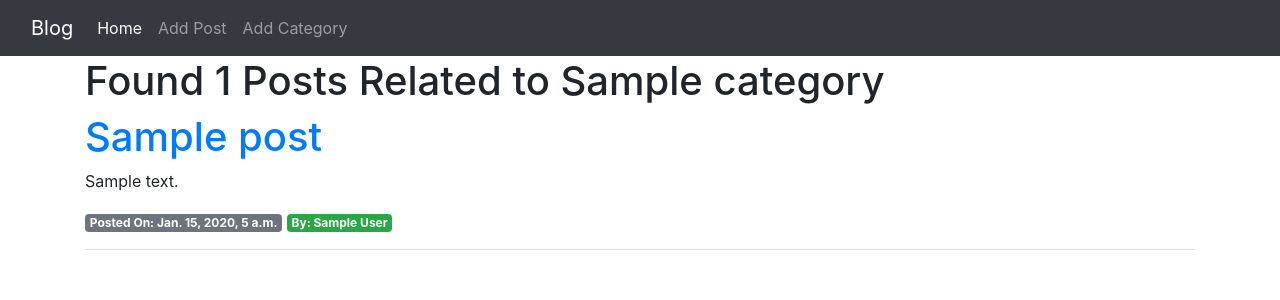
After one commit to anishst/django_app, a Django app: page /category/1/ in a window 1280 px wide. The commit adds this page. Shown: the top 300 px of the page. Run offline with Django 3.2, Linux system fonts and the light colour scheme; tables that the repository leaves empty hold one stand-in row (values such as "Sample post"); some libraries are stand-ins or nearby versions.

Commit message:
added category view and count

```diff
--- a/src/blog/models.py
+++ b/src/blog/models.py
@@ -21,7 +21,6 @@ class Post(models.Model):
     created_on = models.DateTimeField(default=timezone.now)
     updated_on = models.DateTimeField(auto_now=True)
     favorite = models.BooleanField(default=False)
-    # category = models.CharField(max_length=255, default="General")
     category = models.ForeignKey(Category, on_delete=models.CASCADE)
 
     def __str__(self):
--- /dev/null
+++ b/src/blog/templates/categories.html
@@ -0,0 +1,41 @@
+{% extends 'base.html' %}
+
+
+{% block content %}
+
+<div class="col-md-12"></div>
+
+{% if category_posts %}
+    <h1>Found {{ category_posts.count }} Posts Related to {{ category_name }}</h1>
+
+    {% for post in category_posts %}
+
+        <h1><a href="{% url 'post-detail' post.pk %}">{{ post.title }}</a></h1>
+        <p>
+            <!-- TO DO DISPLAY RANDOM IMAGE -->
+            <!-- <img src="https://source.unsplash.com/random/300x300" class="rounded float-left" /> -->
+            <!-- {{ post.body }} -->
+            <!-- using slice to truncate description over 200 chars -->
+            {{ post.body|slice:":200"|safe }}
+        </p>
+        <div>
+            <!-- https://getbootstrap.com/docs/4.0/components/badge/ -->
+            <span class="badge badge-secondary">Posted On: {{ post.created_on }} </span>
+            <span class="badge badge-success">By:  {{ post.author.first_name }}  {{ post.author.last_name }}  </span>
+
+        </div>
+
+    <hr/>
+{%endfor %}
+{% else %}
+    <h1>Sorry this page does not exist....</h1>
+{% endif %}
+
+
+
+
+
+
+
+</div>
+{% endblock %}
--- a/src/blog/urls.py
+++ b/src/blog/urls.py
@@ -1,6 +1,6 @@
 
 from django.urls import path
-from .views import HomeView, PostDetailView, AddPostView, UpdatePostView, DeletePostView, AddCategoryView
+from .views import HomeView, PostDetailView, AddPostView, UpdatePostView, DeletePostView, AddCategoryView, CategoryView
 
 urlpatterns = [
     # path('', views.HomeView, name="home"),
@@ -10,4 +10,5 @@ urlpatterns = [
     path('post/edit/<int:pk>', UpdatePostView.as_view(), name="post-edit"),
     path('post/<int:pk>/delete', DeletePostView.as_view(), name="post-delete"),
     path('add_category/', AddCategoryView.as_view(), name="add_category"),
+    path('category/<int:cats>/', CategoryView, name="category"),
 ]
--- a/src/blog/views.py
+++ b/src/blog/views.py
@@ -8,6 +8,11 @@ from django.urls import reverse_lazy
 
 # def home(request):
 #     return render(request, 'home.html', {})
+def CategoryView(request, cats):
+    # query to get items by category
+    category_posts = Post.objects.filter(category_id=cats)
+    category_name = Category.objects.filter(id=cats).first()
+    return render(request, 'categories.html', {'category_name': category_name, 'category_posts': category_posts})
 
 
 # Class view
```
Also changed, not shown: src/blog/templates/home.html (+4 -3 lines).
